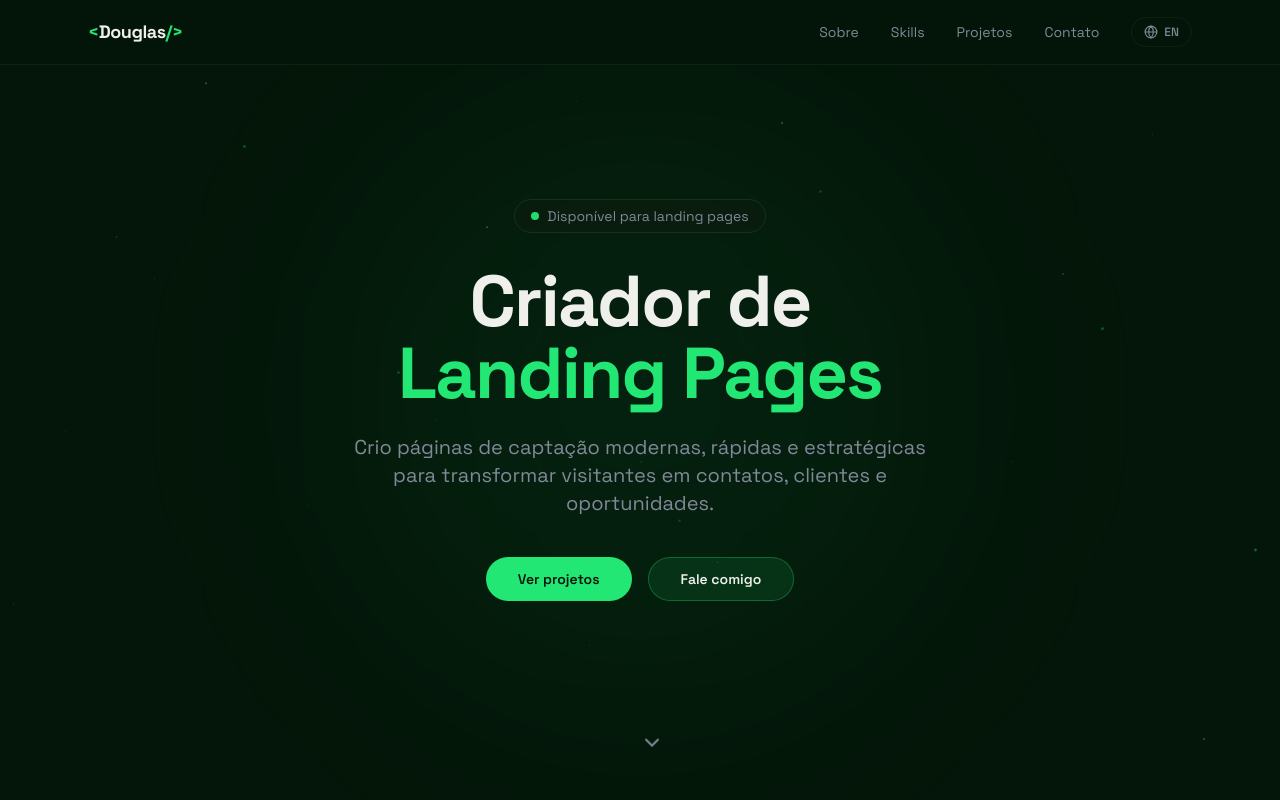
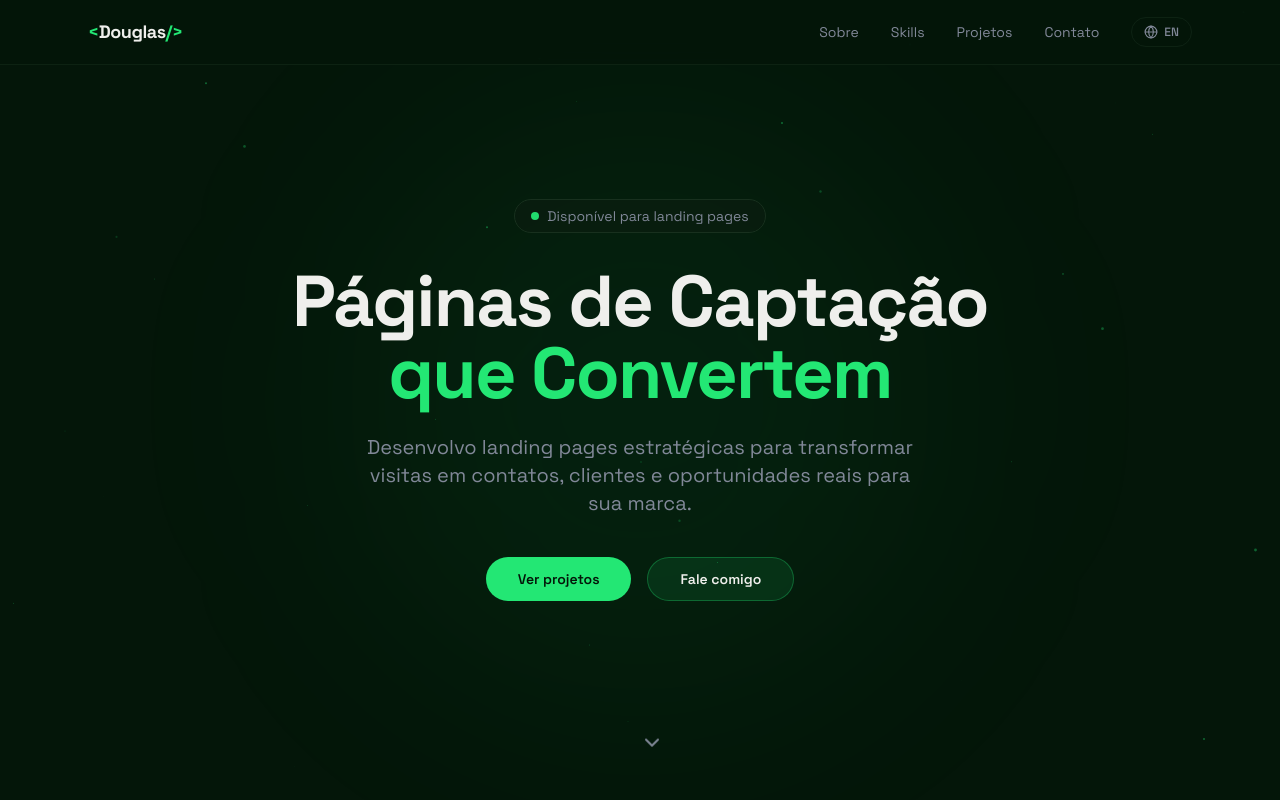
Before and after one commit to doglz/my-portfolio, a React (Vite) app: page / in a window 1280 px wide. Shown: the top 800 px of the page. Built offline with nearby package versions, Linux system fonts and the light colour scheme.

Commit message:
feat: atualizar títulos e descrições para melhorar a clareza e a conversão; ajustar sitemap.xml e traduções

```diff
--- a/index.html
+++ b/index.html
@@ -5,40 +5,40 @@
   <meta charset="UTF-8" />
   <meta name="viewport" content="width=device-width, initial-scale=1.0" />
   <link rel="icon" type="image/x-icon" href="/favicon.ico" />
-  <title>Douglas | Criador de Landing Pages para Captação de Clientes</title>
+  <title>Douglas | Páginas de Captação que Convertem em Clientes</title>
   <meta name="description"
     content="Criação de landing pages e páginas de captação para empresas, infoprodutores e marcas. SEO, copywriting e branding para captar clientes pelo Google." />
   <meta name="keywords"
-    content="landing page, página de captação, criador de landing page, criação de landing pages, landing page profissional, página de vendas, captação de clientes, captação de leads, SEO para Google, copywriting, branding, desenvolvimento frontend" />
+    content="landing page, página de captação, especialista em landing pages, criação de landing pages, landing page profissional, página de vendas, captação de clientes, captação de leads, SEO para Google, copywriting, branding, desenvolvimento frontend" />
   <meta name="robots" content="index, follow" />
   <meta name="googlebot" content="index, follow, max-snippet:-1, max-image-preview:large, max-video-preview:-1" />
   <meta name="author" content="Douglas" />
   <meta name="creator" content="Douglas" />
   <meta name="publisher" content="Douglas" />
-  <meta name="application-name" content="Douglas Landing Pages" />
+  <meta name="application-name" content="Douglas Captação e Conversão" />
   <meta name="theme-color" content="#041609" />
   <link rel="canonical" href="https://douglz.dev/" />
 
   <meta property="og:locale" content="pt_BR" />
-  <meta property="og:site_name" content="Douglas Landing Pages" />
-  <meta property="og:title" content="Douglas | Criador de Landing Pages para Captação de Clientes" />
+  <meta property="og:site_name" content="Douglas Captação e Conversão" />
+  <meta property="og:title" content="Douglas | Páginas de Captação que Convertem em Clientes" />
   <meta property="og:description"
     content="Landing pages rápidas, estratégicas e otimizadas para captar clientes, aparecer no Google e fortalecer sua marca." />
   <meta property="og:type" content="website" />
   <meta property="og:url" content="https://douglz.dev/" />
   <meta property="og:image" content="https://douglz.dev/og-image.png" />
-  <meta property="og:image:alt" content="Douglas - Criador de landing pages para captação de clientes" />
+  <meta property="og:image:alt" content="Douglas - Páginas de captação que convertem em clientes" />
   <meta property="og:image:secure_url" content="https://douglz.dev/og-image.png" />
   <meta property="og:image:type" content="image/png" />
   <meta property="og:image:width" content="1200" />
   <meta property="og:image:height" content="630" />
 
   <meta name="twitter:card" content="summary_large_image" />
-  <meta name="twitter:title" content="Douglas | Criador de Landing Pages para Captação de Clientes" />
+  <meta name="twitter:title" content="Douglas | Páginas de Captação que Convertem em Clientes" />
   <meta name="twitter:description"
     content="Criação de landing pages e páginas de captação com SEO, copywriting e branding para captar clientes." />
   <meta name="twitter:image" content="https://douglz.dev/og-image.png" />
-  <meta name="twitter:image:alt" content="Douglas - Criador de landing pages para captação de clientes" />
+  <meta name="twitter:image:alt" content="Douglas - Páginas de captação que convertem em clientes" />
 
   <script type="application/ld+json">
     {
@@ -49,7 +49,7 @@
           "@id": "https://douglz.dev/#person",
           "name": "Douglas",
           "url": "https://douglz.dev/",
-          "jobTitle": "Criador de landing pages",
+          "jobTitle": "Especialista em páginas de captação e conversão",
           "description": "Especialista em criação de landing pages e páginas de captação com foco em conversão, SEO, copywriting e branding.",
           "knowsAbout": [
             "Landing pages",
@@ -70,8 +70,8 @@
         {
           "@type": "WebSite",
           "@id": "https://douglz.dev/#website",
-          "name": "Douglas Landing Pages",
-          "alternateName": "Douglas - Criador de Landing Pages",
+          "name": "Douglas Captação e Conversão",
+          "alternateName": "Douglas - Páginas de Captação que Convertem",
           "url": "https://douglz.dev/",
           "inLanguage": "pt-BR",
           "publisher": {
@@ -82,7 +82,7 @@
           "@type": "WebPage",
           "@id": "https://douglz.dev/#webpage",
           "url": "https://douglz.dev/",
-          "name": "Douglas | Criador de Landing Pages para Captação de Clientes",
+          "name": "Douglas | Páginas de Captação que Convertem em Clientes",
           "description": "Criação de landing pages e páginas de captação para empresas, infoprodutores e marcas. SEO, copywriting e branding para captar clientes pelo Google.",
           "isPartOf": {
             "@id": "https://douglz.dev/#website"
@@ -101,7 +101,7 @@
         {
           "@type": "ProfessionalService",
           "@id": "https://douglz.dev/#service",
-          "name": "Douglas - Criação de Landing Pages",
+          "name": "Douglas - Páginas de Captação e Conversão",
           "url": "https://douglz.dev/",
           "image": "https://douglz.dev/og-image.png",
           "description": "Criação de landing pages, páginas de captação e páginas institucionais com foco em conversão, SEO, copywriting e branding.",
--- a/src/contexts/LanguageContext.tsx
+++ b/src/contexts/LanguageContext.tsx
@@ -5,9 +5,9 @@ type Language = "pt" | "en";
 const translations = {
   pt: {
     available: "Disponível para landing pages",
-    heroTitle1: "Criador de",
-    heroTitle2: "Landing Pages",
-    heroDescription: "Crio páginas de captação modernas, rápidas e estratégicas para transformar visitantes em contatos, clientes e oportunidades.",
+    heroTitle1: "Páginas de Captação",
+    heroTitle2: "que Convertem",
+    heroDescription: "Desenvolvo landing pages estratégicas para transformar visitas em contatos, clientes e oportunidades reais para sua marca.",
     viewProjects: "Ver projetos",
     talkToMe: "Fale comigo",
     aboutTag: "// sobre mim",
@@ -42,9 +42,9 @@ const translations = {
   },
   en: {
     available: "Available for landing pages",
-    heroTitle1: "Landing Page",
-    heroTitle2: "Creator",
-    heroDescription: "I create modern, fast, and strategic lead generation pages that turn visitors into contacts, customers, and opportunities.",
+    heroTitle1: "Lead Generation Pages",
+    heroTitle2: "that Convert",
+    heroDescription: "I develop strategic landing pages that turn visits into contacts, customers, and real opportunities for your brand.",
     viewProjects: "View projects",
     talkToMe: "Contact me",
     aboutTag: "// about me",
```
Also changed, not shown: 1 other file (tests, documents, lock files or other folders).
